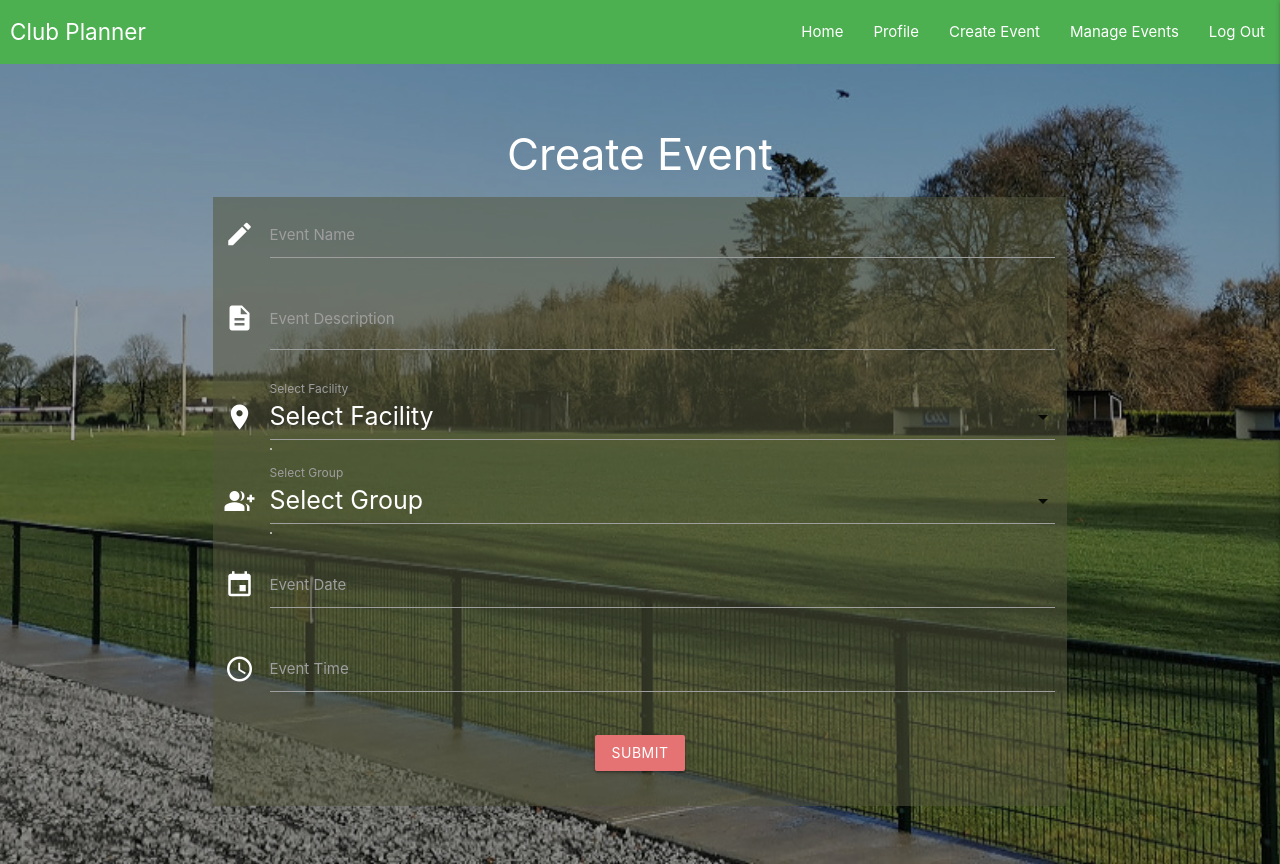
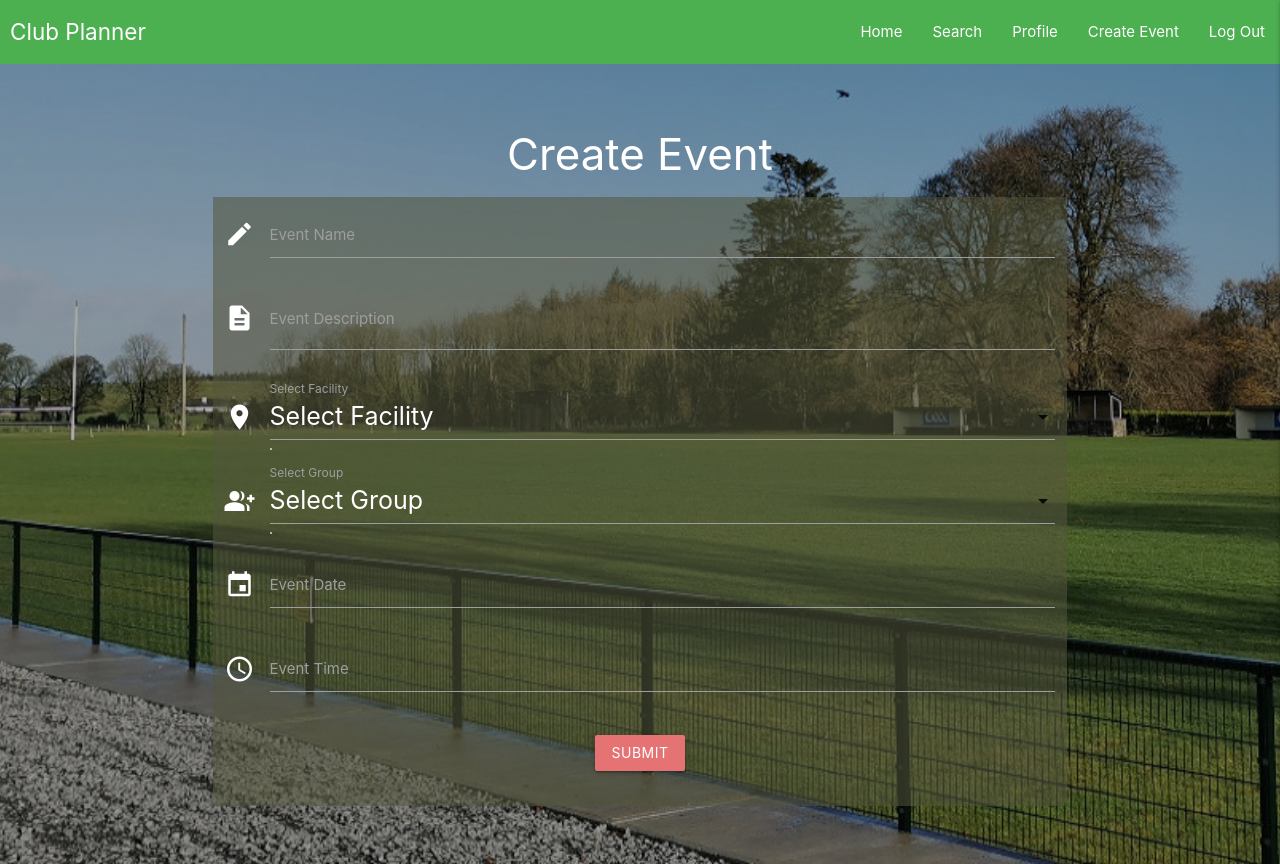
Before and after one commit to smeghen/clubplanner, a Flask app: page /add_event in a window 1280 px wide. Run offline with Flask 2, Linux system fonts and the light colour scheme; the visitor is signed in with stand-in values (Sample User, id 1); data that the repository does not hold is empty; some libraries are stand-ins or nearby versions.

Commit message:
Changed navbar and links for more logical site flow during with adding and editing events

```diff
--- a/app.py
+++ b/app.py
@@ -92,6 +92,8 @@ def profile(username):
     return redirect(url_for(login))
 
 
+
+
 @app.route("/logout")
 def logout():
     # remove user from session cookie
@@ -139,7 +141,7 @@ def add_event():
         }
         mongo.db.events.insert_one(event)
         flash("Task Successfully Added")
-        return redirect(url_for("get_events"))
+        return redirect(url_for("add_event"))
     facilities = mongo.db.facilities.find().sort("facility_name", 1)
     groups = mongo.db.groups.find()
     return render_template(
@@ -159,7 +161,7 @@ def edit_event(event_id):
                 "facility_name": venue}
             ):
             flash("Facility already booked!")
-            return redirect(url_for('profile', username=session["user"]))
+            return redirect(url_for('manage.html', username=session["user"]))
 
         submit = {
             "event_name": request.form.get("event_name"),
--- a/templates/base.html
+++ b/templates/base.html
@@ -22,10 +22,10 @@
 				<a href="#" data-target="mobile-demo" class="sidenav-trigger right"><i class="fas fa-bars"></i></a>
 				<ul class="right hide-on-med-and-down">
                     <li><a href="{{ url_for('get_events') }}">Home</a></li>
+                    <li><a href="#">Search</a></li>
                     {% if session.user %}
-                        <li><a href="{{ url_for('profile', username=session['user']) }}">Profile</a></li>
+                        <li><a href="{{ url_for('manage', username=session['user']) }}">Profile</a></li>
                         <li><a href="{{ url_for('add_event') }}">Create Event</a></li>
-                        <li><a href="{{ url_for('manage', username=session['user']) }}">Manage Events</a></li>
                         <li><a href="{{ url_for('logout') }}">Log Out</a></li>
                     {% else %}
                         <li><a href="{{ url_for('login') }}">Log In</a></li>
@@ -39,10 +39,10 @@
 		<ul class="sidenav green white-text" id="mobile-demo">
             <li><h4 class="center-align green white-text">Club Planner</h4></li>
                 <li><a href="{{ url_for('get_events') }}">Home</a></li>
+                    <li><a href="#">Search</a></li>
 				    {% if session.user %}
-                        <li><a href="{{ url_for('profile', username=session['user']) }}">Profile</a></li>
+                        <li><a href="{{ url_for('manage', username=session['user']) }}">Profile</a></li>
                         <li><a href="{{ url_for('add_event') }}">Create Event</a></li>
-                        <li><a href="{{ url_for('manage', username=session['user']) }}">Manage Events</a></li>
                         <li><a href="{{ url_for('logout') }}">Log Out</a></li>
                     {% else %}
                         <li><a href="{{ url_for('login') }}">Log In</a></li>
--- a/templates/edit_profile.html
+++ b/templates/edit_profile.html
@@ -18,7 +18,7 @@
                             <option value="{{ group.group_name }}">{{ group.group_name }}</option>
                             {% endfor %}
                     </select>
-                    <label id="group_name">Select Group</label>
+                    <label for="group_name">Select Group</label>
                 </div>
             </div>
 
--- a/templates/manage.html
+++ b/templates/manage.html
@@ -3,9 +3,9 @@
 
 
 
-    <H1 class="grey-text text-darken-4 center-align">Manage Events</H1>
+    <H1 class="grey-text text-darken-4 center-align">Profile</H1>
 
-    <h3 class="grey-text text-darken-4 center-align">Events you created {{ user.username.capitalize() }} </h3>
+    <h3 class="grey-text text-darken-4 center-align">Here are the Events you created {{ user.username.capitalize() }} </h3>
 
 
 
```
